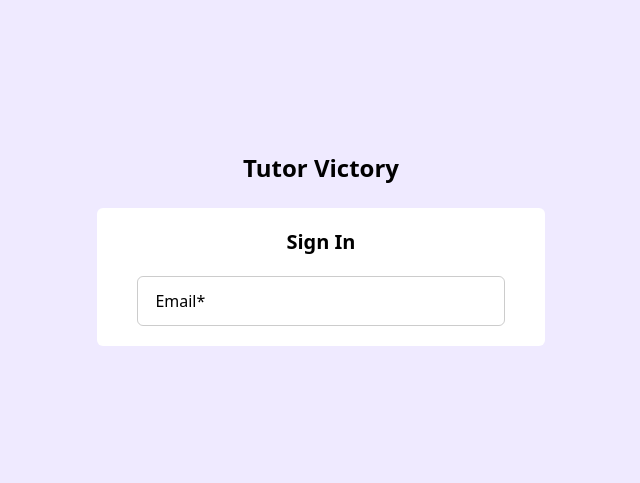
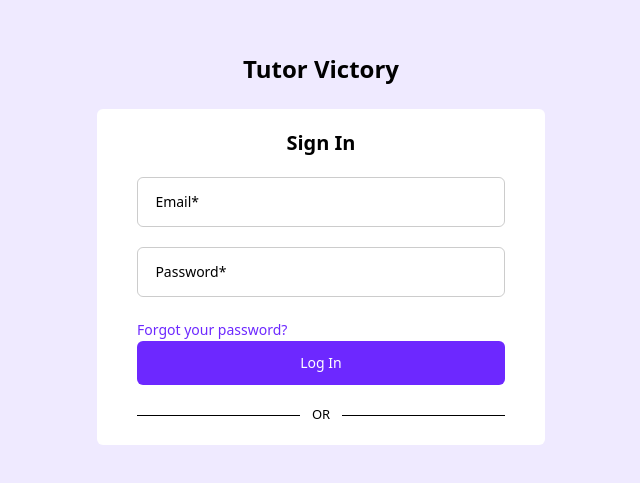
Before and after one commit to joshuapozzolungo/tutorvictory-frontend, a Next.js app: page /login in a window 1280 px wide. Shown: the part 151-634 px from the top of the page, without its empty margins (319-959 px from the left). Built offline with nearby package versions, Linux system fonts and the light colour scheme.

Commit message:
working on sign up page

```diff
--- /dev/null
+++ b/app/login/login.css
@@ -0,0 +1,14 @@
+.or {
+  display: flex;
+  gap: 0.75rem;
+  align-items: center;
+  font-size: small;
+}
+
+.or::before,
+.or::after {
+  content: "";
+  flex: 1;
+  height: 1px;
+  background-color: black;
+}
--- a/app/login/page.tsx
+++ b/app/login/page.tsx
@@ -1,4 +1,5 @@
 import Link from "next/link"
+import "./login.css";
 
 export default function LoginPage() {
   return (
@@ -11,9 +12,9 @@ export default function LoginPage() {
           </Link>
         </div>
 
-        <div className="bg-white rounded-md text-center px-10 py-5 space-y-5">
+        <div className="bg-white rounded-md  px-10 py-5 space-y-5">
 
-          <h1 className="text-xl font-bold">Sign In</h1>
+          <h1 className="text-xl font-bold text-center">Sign In</h1>
 
           <div className="relative">
             <input
@@ -26,11 +27,41 @@ export default function LoginPage() {
                    autoCapitalize="none"
                    spellCheck="false"
                    className="peer w-full px-2 py-3 focus:border-[#6D28FF] focus:ring-1 focus:ring-call-to-action border border-black/20 rounded-md"/>
-            <label htmlFor="email" className="absolute bg-white text-md left-1/20 top-1/2 -translate-y-1/2 transition-all duration-200
+            <label htmlFor="email" className="absolute bg-white text-sm left-1/20 top-1/2 -translate-y-1/2 transition-all duration-200
                 peer-focus:top-0 peer-focus:text-xs peer-focus:left-2 peer-[:not(:placeholder-shown)]:top-0 peer-[:not(:placeholder-shown)]:text-xs
                 peer-[:not(:placeholder-shown)]:left-2">
               Email*
             </label>
+          </div>
+
+          <div className="relative">
+            <input
+              id="password"
+              inputMode="text"
+              placeholder=" "
+                   type="text"
+                   required
+                   autoComplete="current-password"
+                   autoCapitalize="none"
+                   spellCheck="false"
+                   className="peer w-full px-2 py-3 focus:ring-1 focus:ring-call-to-action border border-black/20 rounded-md"/>
+            <label htmlFor="password" className="absolute bg-white text-sm left-1/20 top-1/2 -translate-y-1/2 transition-all duration-200
+                peer-focus:top-0 peer-focus:text-xs peer-focus:left-2 peer-[:not(:placeholder-shown)]:top-0 peer-[:not(:placeholder-shown)]:text-xs
+                peer-[:not(:placeholder-shown)]:left-2 focus:border-call-to-action focus:outline-none ">
+              Password*
+            </label>
+          </div>
+
+          <a className="text-call-to-action text-medium text-sm hover:cursor-pointer hover:underline self-left">
+            Forgot your password?
+          </a>
+
+          <button className="block bg-call-to-action p-3 rounded-md text-white text-sm text-medium hover:cursor-pointer w-full">
+            Log In
+          </button>
+
+          <div className="or">
+            <span>OR</span>
           </div>
         </div>
       </div>
```
